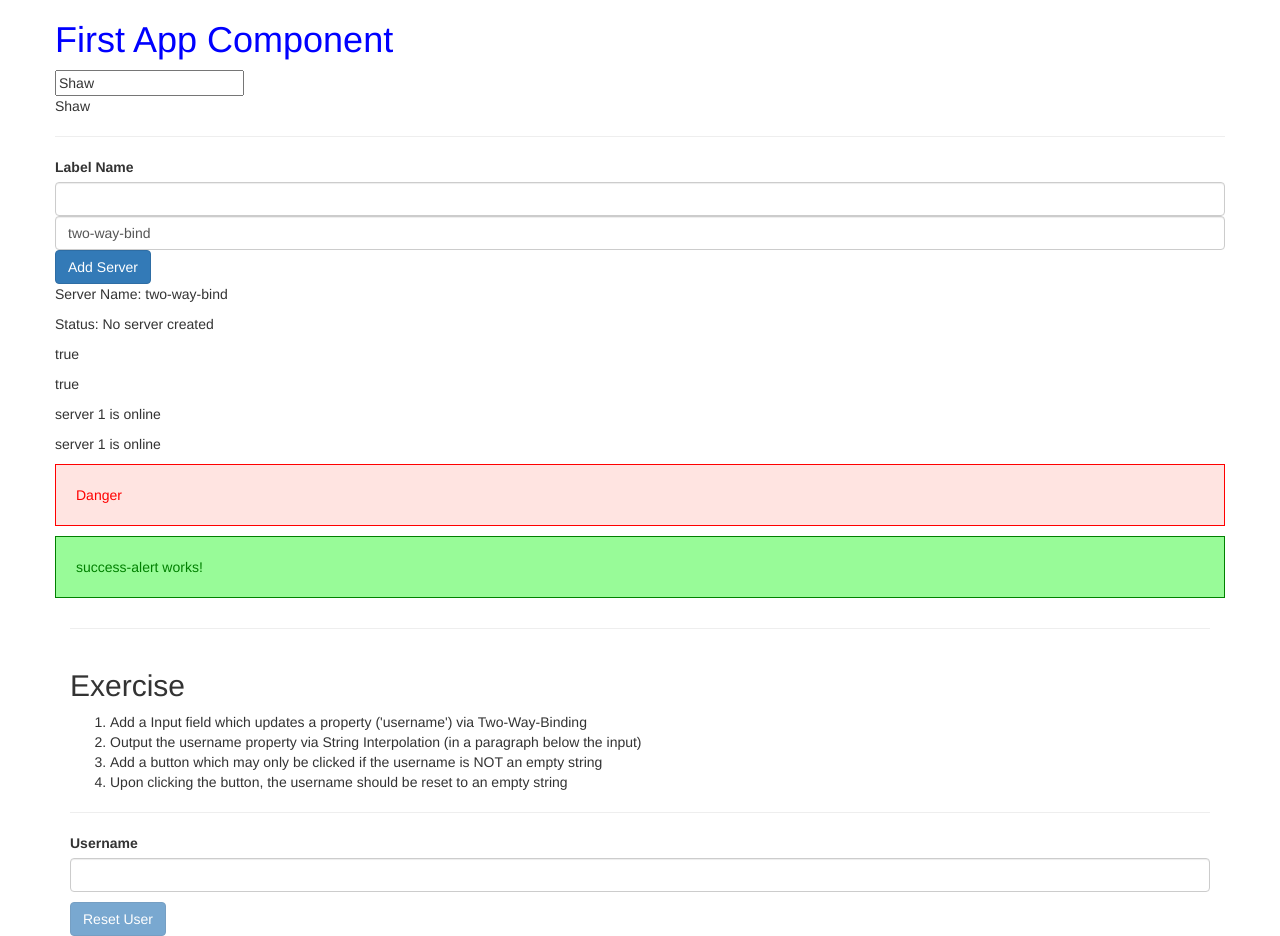
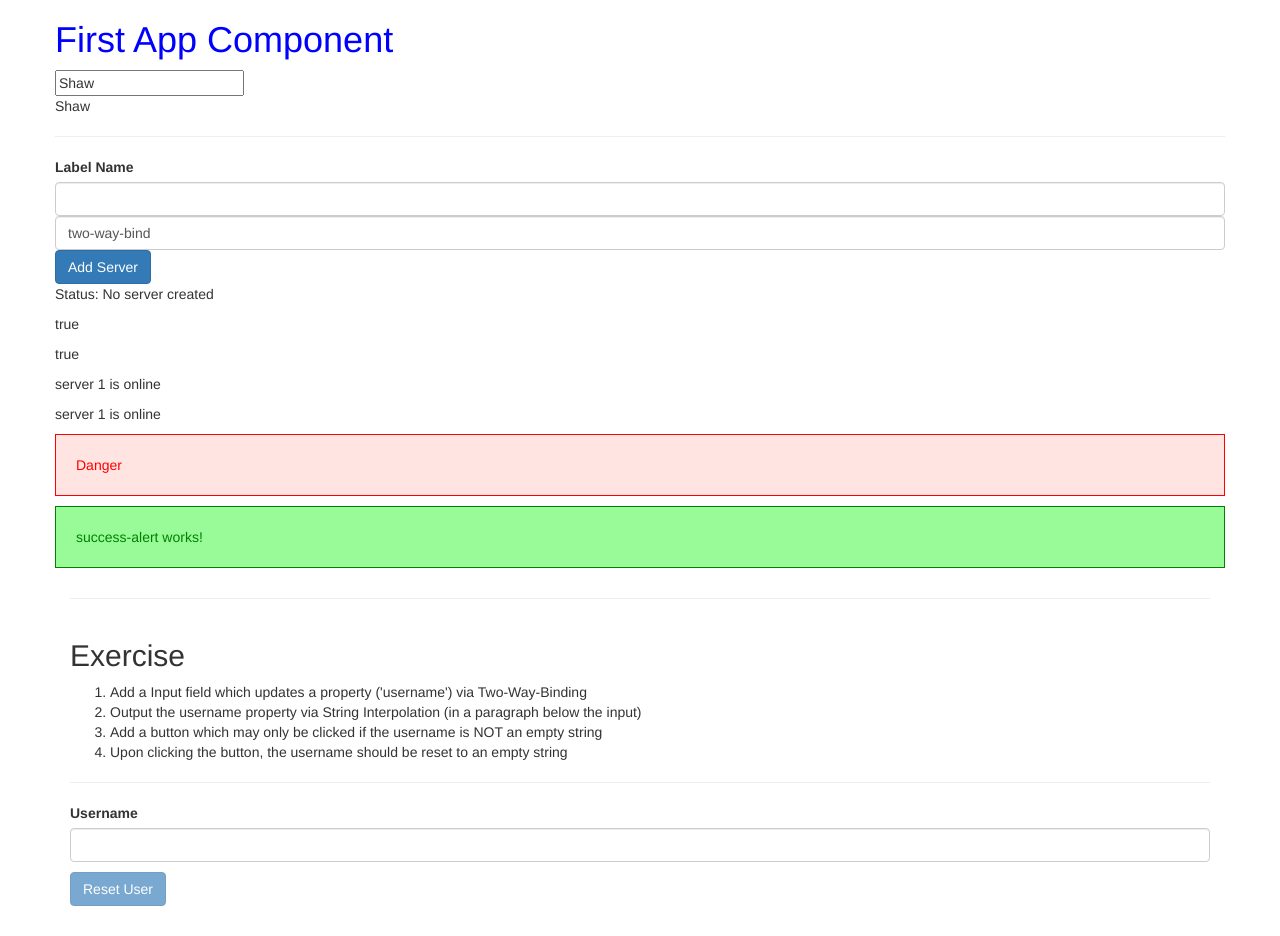
Before and after one commit to shawlu95/angular-first-app, an Angular app: page / in a window 1280 px wide. After the commit the page ends 906 px from the top, so only its background shows below. Built offline with nearby package versions, Linux system fonts and the light colour scheme.

Commit message:
Structural directive: *ngIf

```diff
--- a/src/app/servers/servers.component.html
+++ b/src/app/servers/servers.component.html
@@ -8,7 +8,7 @@
 >
   Add Server
 </button>
-<p>Server Name: {{ serverName }}</p>
+<p *ngIf="serverCreated">Server Name: {{ serverName }}</p>
 <p>Status: {{ serverCreationStatus }}</p>
 <p>{{ allowNewServer }}</p>
 <p [innerText]="allowNewServer"></p>
--- a/src/app/servers/servers.component.ts
+++ b/src/app/servers/servers.component.ts
@@ -9,6 +9,7 @@ export class ServersComponent implements OnInit {
   allowNewServer = false;
   serverCreationStatus: string = 'No server created';
   serverName: string = 'two-way-bind';
+  serverCreated: boolean = false;
 
   constructor() {
     setTimeout(() => {
@@ -20,6 +21,7 @@ export class ServersComponent implements OnInit {
 
   onCreateServer(): void {
     this.serverCreationStatus = 'Server was created: ' + this.serverName;
+    this.serverCreated = true;
   }
 
   onUpdateServerName(event): void {
```
